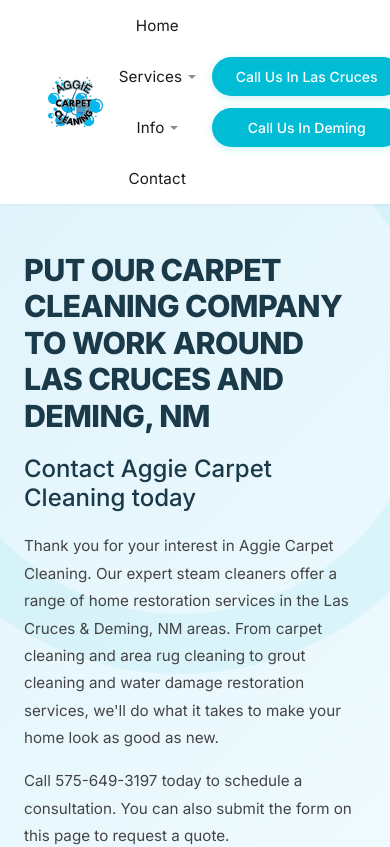
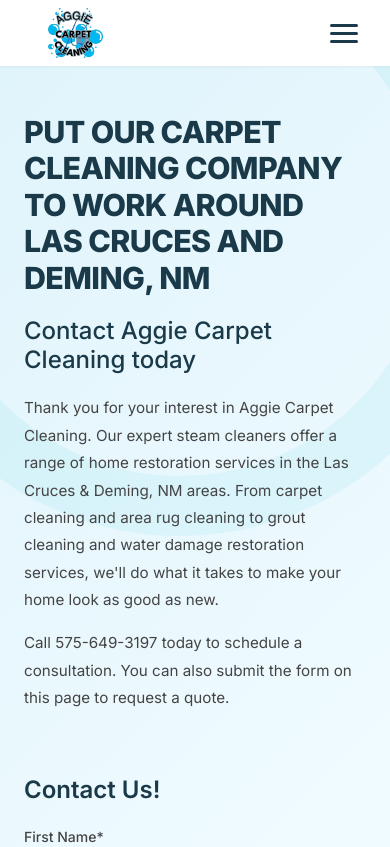
Before and after one commit to mishael-ed/aggiecarpetcleaningnm, a React (Create React App) app in the folder aggie-carpet-cleaning/: page /contact in a window 390 px wide. Shown: the top 847 px of the page. Built offline with nearby package versions, Linux system fonts and the light colour scheme.

Commit message:
minor changes

```diff
--- a/aggie-carpet-cleaning/src/Components/Navbar.css
+++ b/aggie-carpet-cleaning/src/Components/Navbar.css
@@ -1,17 +1,3 @@
-@import url('https://fonts.googleapis.com/css2?family=Inter:wght@300;400;500;600;700;800&display=swap');
-
-* {
-  margin: 0;
-  padding: 0;
-  box-sizing: border-box;
-}
-
-body {
-  font-family: 'Inter', -apple-system, BlinkMacSystemFont, 'Segoe UI', sans-serif;
-  -webkit-font-smoothing: antialiased;
-  -moz-osx-font-smoothing: grayscale;
-}
-
 /* Navbar */
 .navbar {
   background: white;
@@ -26,13 +12,15 @@
   max-width: 1600px;
   margin: 0 auto;
   padding: 0 3rem;
-  display: grid;
-  grid-template-columns: auto 1fr auto;
+  display: flex;
   align-items: center;
-  gap: 2rem;
+  justify-content: space-between;
+  position: relative;
 }
 
-.logo { justify-self: start; }
+.logo {
+  z-index: 1001;
+}
 
 .logo img {
   height: 50px;
@@ -40,17 +28,19 @@
   display: block;
 }
 
+/* Desktop Navigation */
 .nav-menu {
   display: flex;
   list-style: none;
   gap: 3rem;
   align-items: center;
-  margin: 0;
+  margin: 0 auto;
   padding: 0;
-  justify-content: center;
 }
 
-.nav-menu li { position: relative; }
+.nav-menu li {
+  position: relative;
+}
 
 .nav-menu a,
 .nav-menu span {
@@ -84,9 +74,26 @@
 }
 
 .nav-menu a:hover,
-.nav-menu span:hover { color: #00bcd4; }
+.nav-menu span:hover {
+  color: #00bcd4;
+}
 
-.dropdown { position: relative; }
+/* Dropdown Menu */
+.dropdown-menu {
+  position: absolute;
+  top: 100%;
+  left: 0;
+  background: white;
+  min-width: 240px;
+  box-shadow: 0 4px 12px rgba(0,0,0,0.1);
+  border-radius: 8px;
+  padding: 0.5rem 0;
+  opacity: 0;
+  visibility: hidden;
+  transform: translateY(-10px);
+  transition: all 0.3s;
+  z-index: 100;
+}
 
 .dropdown:hover .dropdown-menu {
   opacity: 1;
@@ -94,50 +101,34 @@
   transform: translateY(0);
 }
 
-.dropdown-menu {
-  opacity: 0;
-  visibility: hidden;
-  position: absolute;
-  top: calc(100% + 1rem);
-  left: 0;
-  transform: translateY(-10px);
-  background: white;
-  box-shadow: 0 4px 20px rgba(0,0,0,0.12);
-  list-style: none;
-  padding: 0.5rem 0;
-  min-width: 220px;
-  border-radius: 4px;
-  transition: all 0.25s ease;
-  border: 1px solid #e5e5e5;
+.dropdown-menu li {
+  padding: 0;
 }
-
-.dropdown-menu li { padding: 0; }
 
 .dropdown-menu a {
   display: block;
   padding: 0.75rem 1.25rem;
+  color: #333;
   font-size: 0.9rem;
-  color: #2c3e50;
-  white-space: nowrap;
-  font-weight: 400;
-  transition: all 0.2s ease;
 }
 
 .dropdown-menu a:hover {
   background: #f5f5f5;
   color: #00bcd4;
-  padding-left: 1.5rem;
 }
 
-.cta-buttons {
+/* CTA Buttons inside nav */
+.nav-cta-buttons {
   display: flex;
-  gap: 0.75rem;
-  justify-self: end;
+  gap: 1rem;
+  margin-left: auto;
+  z-index: 10;
+  position: relative;
 }
 
 .cta-btn {
   background: #00bcd4;
-  color: white;
+  color: white !important;
   padding: 0.7rem 1.5rem;
   border-radius: 50px;
   text-decoration: none;
@@ -146,6 +137,8 @@
   transition: all 0.3s;
   white-space: nowrap;
   box-shadow: 0 2px 8px rgba(0,188,212,0.2);
+  display: inline-block;
+  text-align: center;
 }
 
 .cta-btn:hover {
@@ -153,3 +146,141 @@
   transform: translateY(-2px);
   box-shadow: 0 4px 12px rgba(0,188,212,0.35);
 }
+
+/* Hamburger */
+.hamburger {
+  display: none;
+  flex-direction: column;
+  gap: 5px;
+  background: none;
+  border: none;
+  cursor: pointer;
+  padding: 0.5rem;
+  z-index: 1001;
+  position: absolute;
+  right: 1.5rem;
+}
+
+.hamburger span {
+  width: 28px;
+  height: 3px;
+  background: #1a3a4a;
+  transition: all 0.3s ease;
+  border-radius: 3px;
+}
+
+.hamburger.active span:nth-child(1) {
+  transform: rotate(45deg) translate(5px, 5px);
+}
+
+.hamburger.active span:nth-child(2) {
+  opacity: 0;
+}
+
+.hamburger.active span:nth-child(3) {
+  transform: rotate(-45deg) translate(7px, -7px);
+}
+
+/* Mobile Responsive */
+@media (max-width: 992px) {
+  .navbar-container {
+    padding: 0 1.5rem;
+    justify-content: flex-start;
+  }
+
+  .logo {
+    position: static;
+    left: auto;
+  }
+
+  .hamburger {
+    display: flex;
+  }
+
+  /* Hide menu by default on mobile */
+  .nav-menu {
+    display: flex !important;
+    position: fixed;
+    right: -100%;
+    top: 0;
+    flex-direction: column;
+    background-color: white;
+    width: 280px;
+    height: 100vh;
+    text-align: left;
+    box-shadow: -2px 0 10px rgba(0, 0, 0, 0.1);
+    padding: 6rem 0 2rem 0;
+    gap: 0;
+    align-items: flex-start;
+    z-index: 999;
+    transition: right 0.3s ease;
+    overflow-y: auto;
+  }
+
+  /* Show menu when active */
+  .nav-menu.active {
+    right: 0;
+  }
+
+  .nav-menu > li {
+    width: 100%;
+    padding: 0;
+  }
+
+  .nav-menu > li > a,
+  .nav-menu > li > span {
+    padding: 1.25rem 2rem;
+    display: block;
+    font-size: 1rem;
+    font-weight: 400;
+    color: #1a1a1a;
+  }
+
+  /* Remove dropdown arrow on mobile */
+  .dropdown > span::after {
+    content: '';
+    width: 0;
+    height: 0;
+    border-left: 5px solid transparent;
+    border-right: 5px solid transparent;
+    border-top: 5px solid currentColor;
+    display: inline-block;
+    margin-left: 0.5rem;
+    opacity: 0.6;
+  }
+
+  .dropdown-menu {
+    position: static;
+    max-height: 0;
+    opacity: 1;
+    visibility: visible;
+    transform: none;
+    box-shadow: none;
+    background: transparent;
+    min-width: 100%;
+    border-radius: 0;
+    padding: 0;
+    transition: max-height 0.4s ease;
+    overflow: hidden;
+  }
+
+  .dropdown-menu.active {
+    max-height: 500px;
+  }
+
+  .dropdown:hover .dropdown-menu,
+  .dropdown:focus-within .dropdown-menu,
+  .dropdown:active .dropdown-menu {
+    max-height: 500px;
+  }
+
+  .dropdown-menu li {
+    padding: 0;
+  }
+
+  .dropdown-menu a {
+    padding: 0.75rem 2rem 0.75rem 3rem;
+    font-size: 0.95rem;
+    color: #555;
+  }
+}
--- a/aggie-carpet-cleaning/src/Components/Navbar.jsx
+++ b/aggie-carpet-cleaning/src/Components/Navbar.jsx
@@ -1,43 +1,70 @@
-import React from 'react';
+import React, { useState } from 'react';
 import { Link } from 'react-router-dom';
 import './Navbar.css';
 
 const Navbar = () => {
+  const [mobileMenuOpen, setMobileMenuOpen] = useState(false);
+  const [activeDropdown, setActiveDropdown] = useState(null);
+
+  const toggleMobileMenu = () => {
+    setMobileMenuOpen(!mobileMenuOpen);
+    setActiveDropdown(null);
+  };
+
+  const closeMobileMenu = () => {
+    setMobileMenuOpen(false);
+    setActiveDropdown(null);
+  };
+
+  const toggleDropdown = (dropdown) => {
+    setActiveDropdown(activeDropdown === dropdown ? null : dropdown);
+  };
+
   return (
     <nav className="navbar">
       <div className="navbar-container">
-        <Link to="/" className="logo">
+        <Link to="/" className="logo" onClick={closeMobileMenu}>
           <img src="/logo.png" alt="Aggie Carpet Cleaning" />
         </Link>
 
-        <ul className="nav-menu">
-          <li><Link to="/">Home</Link></li>
+        {/* Hamburger Icon */}
+        <button
+          className={`hamburger ${mobileMenuOpen ? 'active' : ''}`}
+          onClick={toggleMobileMenu}
+          aria-label="Toggle menu"
+        >
+          <span></span>
+          <span></span>
+          <span></span>
+        </button>
+
+        <ul className={`nav-menu ${mobileMenuOpen ? 'active' : ''}`}>
+          <li><Link to="/" onClick={closeMobileMenu}>Home</Link></li>
           <li className="dropdown">
-            <span>Services</span>
-            <ul className="dropdown-menu">
-              <li><Link to="/services/carpet-cleaning">Carpet Cleaning</Link></li>
-              <li><Link to="/services/furniture-rugs">Furniture and Rugs</Link></li>
-              <li><Link to="/services/tile-grout">Tile and Grout</Link></li>
-              <li><Link to="/services/water-damage">Water Damage Restoration</Link></li>
-              <li><Link to="/services/mold-remediation">Mold Remediation</Link></li>
+            <span onClick={() => toggleDropdown('services')}>Services</span>
+            <ul className={`dropdown-menu ${activeDropdown === 'services' ? 'active' : ''}`}>
+              <div>
+                <li><Link to="/services/carpet-cleaning" onClick={closeMobileMenu}>Carpet Cleaning</Link></li>
+                <li><Link to="/services/furniture-rugs" onClick={closeMobileMenu}>Furniture and Rugs</Link></li>
+                <li><Link to="/services/tile-grout" onClick={closeMobileMenu}>Tile and Grout</Link></li>
+                <li><Link to="/services/water-damage" onClick={closeMobileMenu}>Water Damage Restoration</Link></li>
+                <li><Link to="/services/mold-remediation" onClick={closeMobileMenu}>Mold Remediation</Link></li>
+              </div>
             </ul>
           </li>
           <li className="dropdown">
-            <span>Info</span>
-            <ul className="dropdown-menu">
-              <li><Link to="/info/areas-we-serve">Areas We Serve</Link></li>
-              <li><Link to="/info/reviews">Reviews</Link></li>
-              <li><Link to="/info/faq">FAQ</Link></li>
-              <li><Link to="/info/blog">Blog</Link></li>
+            <span onClick={() => toggleDropdown('info')}>Info</span>
+            <ul className={`dropdown-menu ${activeDropdown === 'info' ? 'active' : ''}`}>
+              <div>
+                <li><Link to="/info/areas-we-serve" onClick={closeMobileMenu}>Areas We Serve</Link></li>
+                <li><Link to="/info/reviews" onClick={closeMobileMenu}>Reviews</Link></li>
+                <li><Link to="/info/faq" onClick={closeMobileMenu}>FAQ</Link></li>
+                <li><Link to="/info/blog" onClick={closeMobileMenu}>Blog</Link></li>
+              </div>
             </ul>
           </li>
-          <li><Link to="/contact">Contact</Link></li>
+          <li><Link to="/contact" onClick={closeMobileMenu}>Contact</Link></li>
         </ul>
-
-        <div className="cta-buttons">
-          <a href="tel:+15751234567" className="cta-btn">Call Us In Las Cruces</a>
-          <a href="tel:+15759876543" className="cta-btn">Call Us In Deming</a>
-        </div>
       </div>
     </nav>
   );
--- a/aggie-carpet-cleaning/src/pages/Home.css
+++ b/aggie-carpet-cleaning/src/pages/Home.css
@@ -329,15 +329,50 @@
   }
 
   .service-cards {
-    grid-template-columns: 1fr;
-    position: static;
-    transform: none;
-    margin-top: 2rem;
-    bottom: auto;
+    grid-template-columns: 1fr !important;
+    position: static !important;
+    transform: none !important;
+    left: auto !important;
+    bottom: auto !important;
+    width: 100% !important;
+    max-width: 100% !important;
+    padding: 0 1.5rem !important;
+    gap: 1.5rem !important;
+    margin-top: 2rem !important;
+  }
+
+  .card {
+    width: 100%;
+    margin: 0;
   }
 
   .hero {
-    padding-bottom: 2rem;
+    padding-bottom: 2rem !important;
+    min-height: auto !important;
+    padding-top: 3rem !important;
+    padding-left: 1.5rem !important;
+    padding-right: 1.5rem !important;
+    flex-direction: column !important;
+    align-items: stretch !important;
+  }
+
+  .hero-overlay {
+    width: 100%;
+    margin-bottom: 2rem;
+  }
+
+  .hero-content {
+    width: 100%;
+    max-width: 100%;
+  }
+
+  .hero-content h1 {
+    font-size: 2.2rem;
+    line-height: 1.2;
+  }
+
+  .hero-subtitle {
+    font-size: 1.1rem;
   }
 
   .spanish-section {
```
